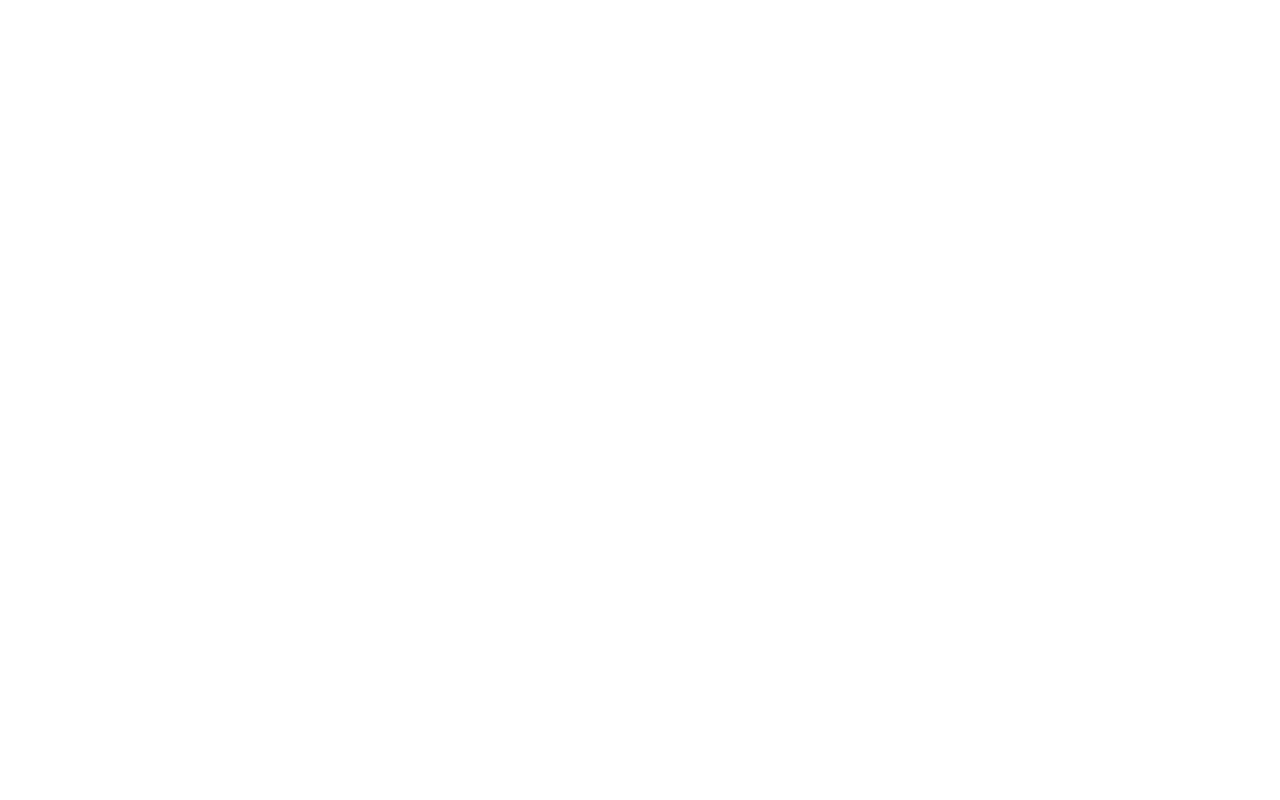
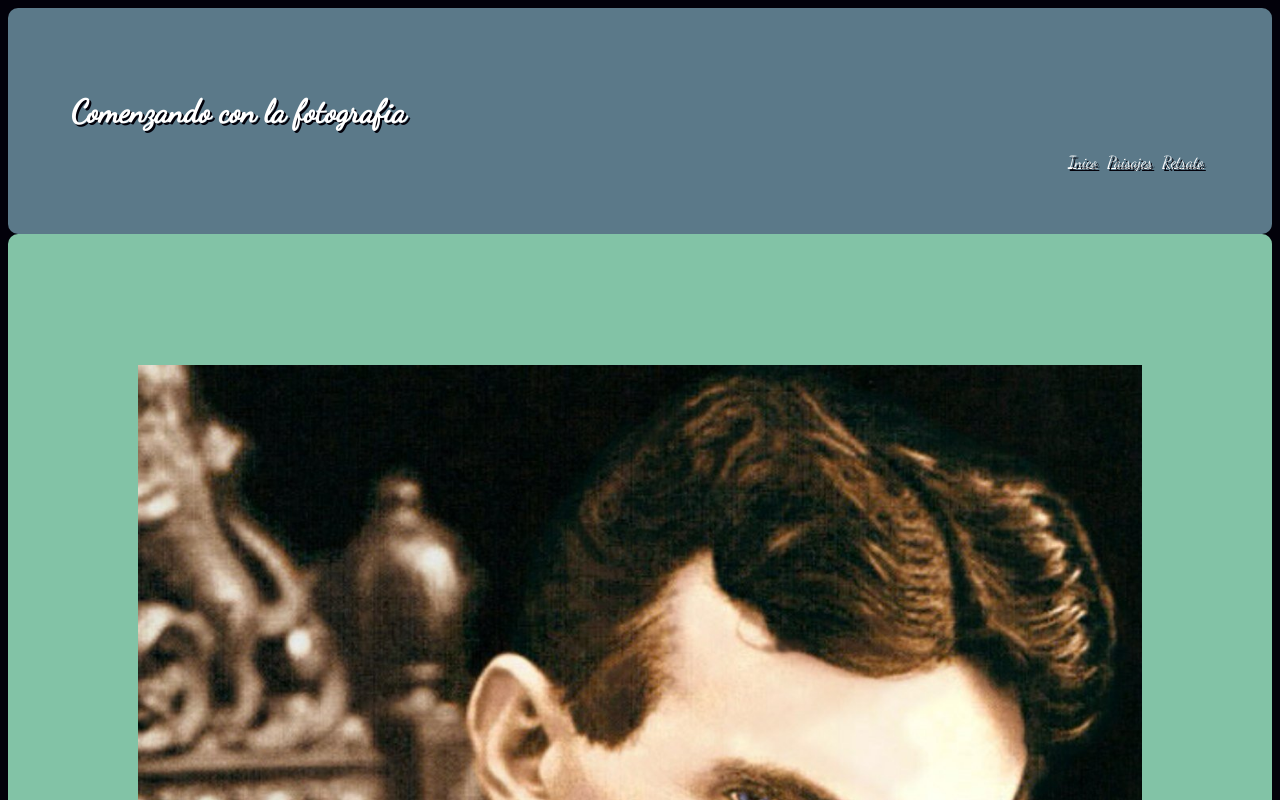
Before and after one commit to josefrodrim/Examen-Final-CSS, a plain HTML site: page index.html in a window 1280 px wide. Shown: the top 800 px of the page. Drawn offline with Linux system fonts and the light colour scheme.

Commit message:
continuation del proyecto

```diff
--- a/css/estilos.css
+++ b/css/estilos.css
@@ -0,0 +1,82 @@
+body{
+  font-family: 'Dancing Script', cursive;
+  background-color: #02010a;
+
+
+}
+
+.container{
+  margin: 0;
+  padding: 0;
+  width: 100%;
+
+}
+
+
+.container div{
+  box-sizing: border-box;
+  border-radius: 10px;
+}
+.cabecera{
+  background-color: #5b7989;
+  width: 100%;
+  padding: 5%;
+}
+
+.imagenCentral{
+  background-color: #82c3a6;
+  padding: 5px;
+  width: 100%;
+  margin: 0 auto 0 auto;
+}
+
+.imagenSecundaria{
+  background-color: #d5c75f;
+  padding: 5px;
+  width: 100%;
+  margin: 0 auto 0 auto;
+  overflow: hidden;
+}
+
+.piePagina{
+  background-color: #c6d5c5;
+  padding-bottom: 20%;
+  width: 100%;
+}
+h1{
+  color: white;
+  text-shadow: 2px 2px #02010a;
+}
+ul{
+  overflow: hidden;
+  list-style-type: none;
+  margin: 0;
+}
+li{
+  float: right;
+  margin: 0px 5px;
+}
+a{
+  color: white;
+  text-shadow: 2px 2px #02010a;
+}
+
+.imagen1{
+  margin: 10%;
+  max-width: 80%;
+}
+
+.izquierda{
+  float: left;
+  text-align: center;
+  display: inline-block;
+  margin: 5%;
+}
+
+.derecha{
+  float: right;
+  text-align: center;
+  display: inline-block;
+  margin: 5%;
+
+}
--- a/index.html
+++ b/index.html
@@ -2,10 +2,43 @@
 <html>
   <head>
     <meta charset="utf-8">
-    <meta name="viewport" content="width=device-width, userscalable=no">
-    <title></title>
+    <meta name="viewport" content="width=device-width, user-scalable=no">
+    <title>Nikola Tesla</title>
+    <link rel="stylesheet" href="css/estilos.css">
+    <link rel="stylesheet" type="text/css" href="//fonts.googleapis.com/css?family=Dancing+Script" />
   </head>
   <body>
+    <div class="container">
+      <div class="cabecera">
+          <h1>Comenzando con la fotografia</h1>
+          <nav id="menu-principal">
+            <ul>
+              <li><a href="#">Retrato</a></li>
+              <li><a href="#">Paisajes</a></li>
+              <li><a href="#">Inico</a></li>
+            </ul>
+          </nav>
+      </div>
+      <div class="imagenCentral">
+        <img src="img/imagen1.jpeg" class="imagen1">
+      </div>
+      <div class="imagenSecundaria">
+        <div class="izquierda">
+          <img src="img/imagen2.jpeg" class="imagen2"><br>
+          <a  href="#" class="paisajes">Paisajes</a>
+        </div>
+        <div class="derecha">
+          <img src="img/imagen2.jpeg" class="imagen3"><br>
+          <a href="#" class="retratos">Retratos</a>
+        </div>
+
+
+      </div>
+      <div class="piePagina">
+
+      </div>
+    </div>
 
   </body>
+
 </html>
```
Also changed, not shown: img/imagen1.jpeg (added), img/imagen2.jpeg (added), img/imagen3.jpg (added), img/imagen4.jpg (added), img/imagen5.jpg (added), img/imagen6.jpg (added).
